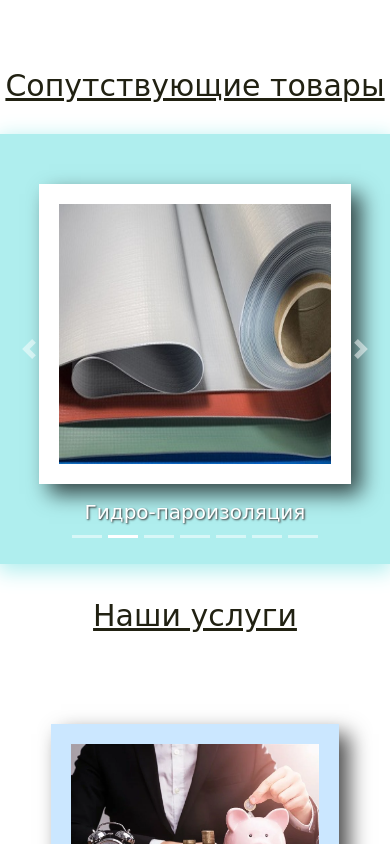
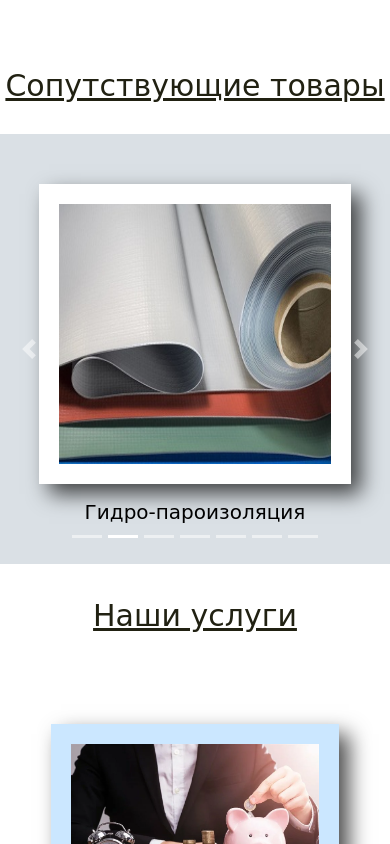
Before and after one commit to AntoniKozlov/roofing-Vue3.0-Nuxt, a Vue app in the folder roofing/: page / in a window 390 px wide. Shown: the part 3400-4244 px from the top of the page. Built offline with nearby package versions, Linux system fonts and the light colour scheme; what vue-scroll-indicator would draw is missing.

Commit message:
Added life icon and link to instagram, number phones

```diff
--- a/roofing/src/components/contacts/Contacts.html
+++ b/roofing/src/components/contacts/Contacts.html
@@ -17,15 +17,15 @@
 
                 <div class="centered col-12 col-sm-6 col-md-5 col-lg-5">
                     <div class="instBlock">
-                        <b-link href="https://instagram.com">
+                        <b-link href="https://instagram.com/teremok_krovlya_gomel">
                             <b-icon icon="instagram" class="styleIcon colorText" font-scale="3"></b-icon>
                         </b-link>
                     </div>
                     <div class="centered">
                         <div class="marginAuto colorText">
-                            <div><img class="sizeLogoPhone" src="../../assets/a1.svg" alt="">+375291267789</div>
-                            <div><img class="sizeLogoPhone" src="../../assets/a1.svg" alt="">+375291267789</div>
-                            <div><img class="sizeLogoPhone" src="../../assets/mts.png" alt="">+375447776655</div>
+                            <div><img class="sizeLogoPhone" src="../../assets/a1.svg" alt="">+375299770345</div>
+                            <div><img class="sizeLogoPhone" src="../../assets/life.png" alt="">+375259129599</div>
+                            <div><img class="sizeLogoPhone" src="../../assets/mts.png" alt="">+375292038692</div>
                         </div>
                     </div>
                 </div>
--- a/roofing/src/components/menu/Menu.html
+++ b/roofing/src/components/menu/Menu.html
@@ -34,12 +34,12 @@
                                        aria-haspopup="true" aria-expanded="false" href="#" v-scroll-to="'#contacts'">Контакты</a>
                                     <div class="dropdown-menu">
                                         <a class="dropdown-item" href="#"><img class="sizeLogoPhone"
-                                                                               src="../../assets/a1.svg" alt="">+375291267789</a>
+                                                                               src="../../assets/a1.svg" alt="">+375299770345</a>
                                         <a class="dropdown-item" href="#"><img class="sizeLogoPhone"
-                                                                               src="../../assets/a1.svg" alt="">+375291267789</a>
+                                                                               src="../../assets/life.png" alt="">+375259129599</a>
                                         <a class="dropdown-item" href="#"><img class="sizeLogoPhone"
-                                                                               src="../../assets/mts.png" alt="">+375447776655</a>
-                                        <a class="dropdown-item" href="https://instagram.com">
+                                                                               src="../../assets/mts.png" alt="">+375292038692</a>
+                                        <a class="dropdown-item" href="https://instagram.com/teremok_krovlya_gomel">
                                             <b-icon icon="instagram" class="sizeLogoPhone"></b-icon>
                                             Наш инстаграмм</a>
                                     </div>
--- a/roofing/src/components/production/Production.css
+++ b/roofing/src/components/production/Production.css
@@ -109,10 +109,6 @@
     }
 }
 
-.styleCarousel {
-    box-shadow: 0 5px 20px 2px PaleTurquoise;
-}
-
 .cont {
     position: relative;
 }
@@ -122,7 +118,7 @@
     bottom: 0;
     transition: .5s ease;
     opacity: 1;
-    color: white;
+    color: black;
     font-size: 20px;
     text-align: center;
 }
--- a/roofing/src/components/production/Production.html
+++ b/roofing/src/components/production/Production.html
@@ -15,13 +15,11 @@
     <div class="centered ourProduction"><u>Сопутствующие товары</u></div>
     <b-carousel
             id="carousel-1"
-            class="styleCarousel"
             v-model="slide"
             :interval="4000"
             controls
             indicators
-            background="PaleTurquoise"
-            style="text-shadow: 1px 1px 2px #333;"
+            background="#dae0e5"
     >
         <b-carousel-slide v-for="elem in relatedProducts" class="img-box-related" :key="elem.src">
             <template #img>
```
Also changed, not shown: roofing/src/assets/life.png (added).
